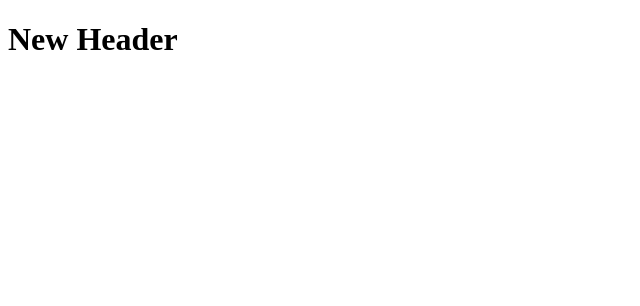
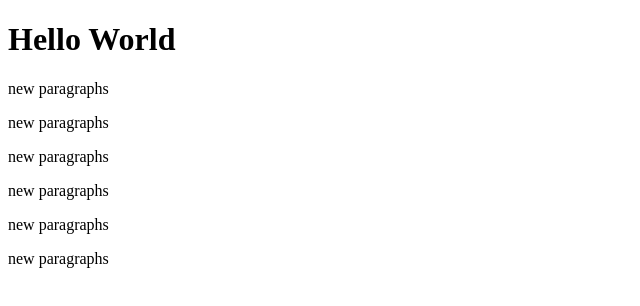
Before and after one commit to KhalidMT1/khalid-portfolio, a plain HTML site: page index.html in a window 1280 px wide. Shown: the whole page, without its empty margins (0-640 px from the left). Drawn offline with Linux system fonts and the light colour scheme.

Commit message:
added index html

```diff
--- a/index.html
+++ b/index.html
@@ -4,7 +4,15 @@
     <meta charset="UTF-8">
     <meta name="viewport" content="width=device-width, initial-scale=1.0">
     <title>Khalid portfolio</title>
-    <h1>New Header</h1>
+    <h1>Hello World</h1>
+
+    <p>new paragraphs</p>
+    <p>new paragraphs</p>
+    <p>new paragraphs</p>
+    <p>new paragraphs</p>
+    <p>new paragraphs</p>
+    <p>new paragraphs</p>
+
 </head>
 <body>
 
```
